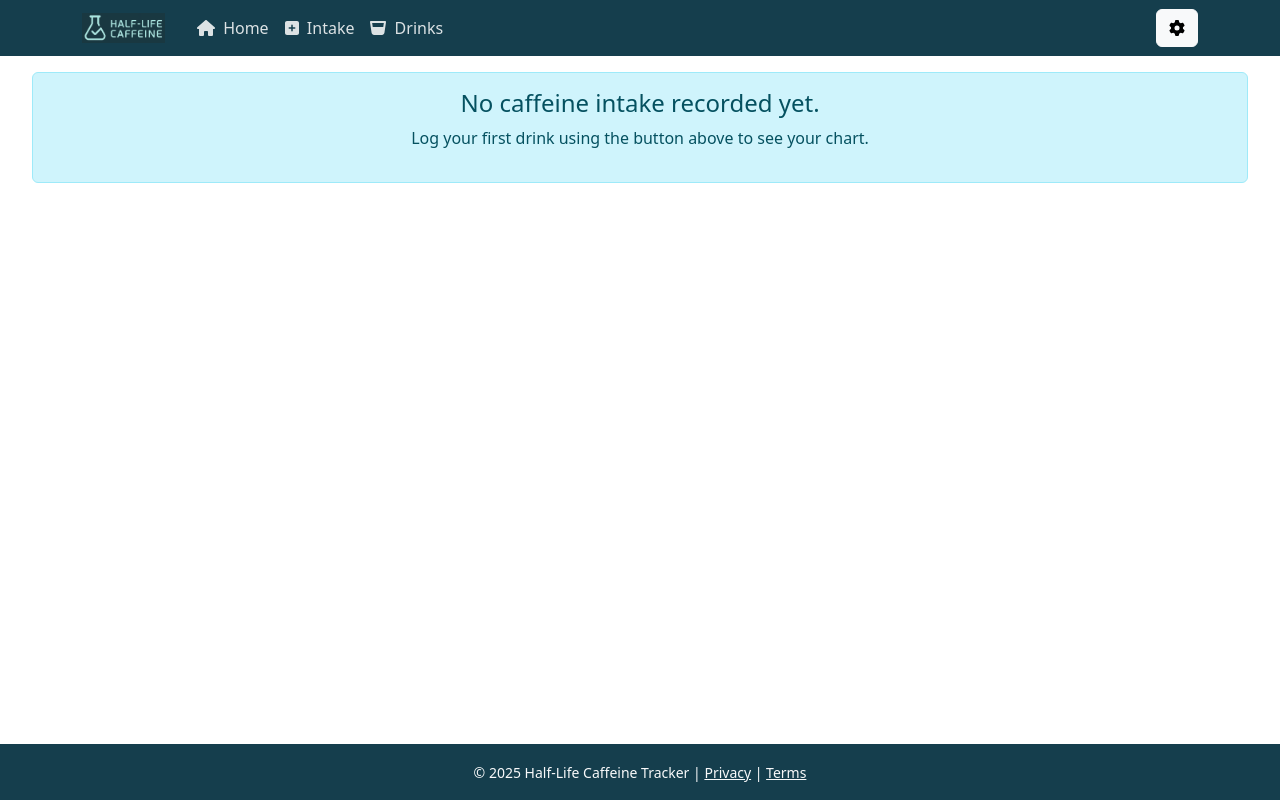
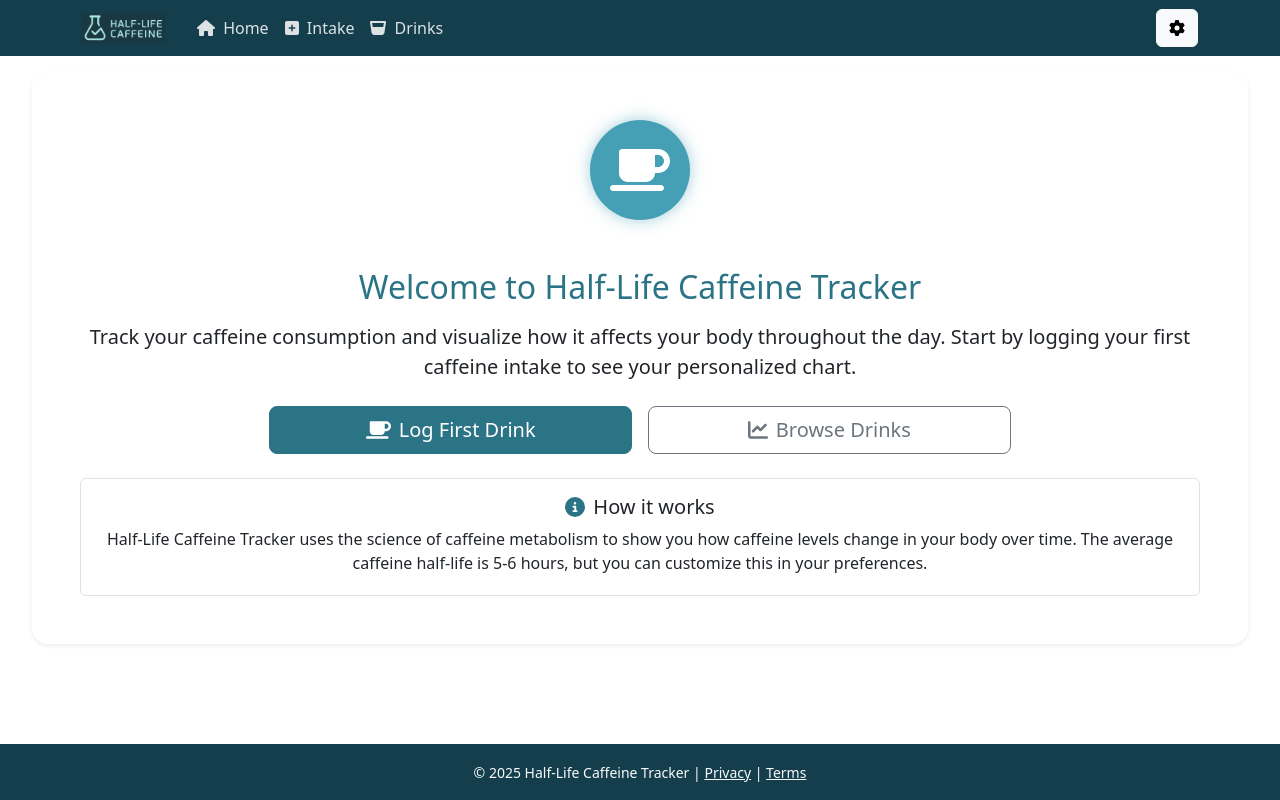
Before and after one commit to halflifecaffeine/halflifecaffeine.github.io, a React (Vite) app in the folder src/app/: page / in a window 1280 px wide. Built offline with nearby package versions, Linux system fonts and the light colour scheme.

Commit message:
UI improvements.

```diff
--- a/src/app/src/App.css
+++ b/src/app/src/App.css
@@ -1,12 +1,26 @@
 /* Brand Colors */
 :root {
-  --brand-primary: #153e4d;
-  --brand-secondary: #2a7486;
-  --brand-accent: #4fb286;
-  --brand-light: #eaf0e4;
+  /* Updated harmonized brand colors - blue-teal based */
+  --brand-primary: #153e4d;     /* Dark blue-teal for header/footer */
+  --brand-secondary: #2a7486;    /* Medium blue-teal for buttons/links */
+  --brand-accent: #45a0b5;      /* Bright blue-teal accent */
+  --brand-light: #e8f0f3;       /* Light blue-teal tinted gray */
   --header-height: 56px;
   --footer-height: 56px;
   --app-padding: 1rem;
+
+  /* Updated dark mode custom colors with blue-teal undertones */
+  --dark-mode-bg: #0a1d24;
+  --dark-mode-card-bg: #1b323b;
+  --dark-mode-container-bg: #1a2e36;
+  --dark-mode-border: #2a3f47;
+  --dark-mode-text: #e9f0f2;
+  --dark-mode-secondary-text: #a7b8be;
+  --dark-mode-table-header: #1d353e;
+
+  /* Updated welcome jumbotron styles */
+  --welcome-icon-shadow: 0 0 15px rgba(69, 160, 181, 0.5);
+  --welcome-card-border: rgba(69, 160, 181, 0.2);
 }
 
 /* Bootstrap Overrides */
@@ -30,8 +44,8 @@
 }
 
 .btn-primary:hover, .btn-primary:focus, .btn-primary:active {
-  background-color: #236b7c !important;
-  border-color: #1d6273 !important;
+  background-color: #236577 !important;
+  border-color: #1d5563 !important;
 }
 
 .bg-primary {
@@ -53,7 +67,7 @@ a {
 }
 
 a:hover, a:focus {
-  color: #236b7c;
+  color: #236577;
 }
 
 /* App Layout - Sticky Header & Footer */
@@ -119,6 +133,69 @@ footer.app-footer {
   min-height: 100vh;
 }
 
+/* Dark Mode specific styling */
+[data-bs-theme="dark"] {
+  --bs-body-bg: var(--dark-mode-bg);
+  --bs-body-color: var(--dark-mode-text);
+  --bs-tertiary-bg: var(--dark-mode-card-bg);
+  --bs-secondary-bg: var(--dark-mode-container-bg);
+  --bs-border-color: var(--dark-mode-border);
+  color-scheme: dark;
+}
+
+/* Fix background elements in dark mode */
+[data-bs-theme="dark"] .bg-light {
+  background-color: var(--dark-mode-card-bg) !important;
+  color: var(--dark-mode-text);
+}
+
+/* Fix text colors in dark mode */
+[data-bs-theme="dark"] .text-muted {
+  color: var(--dark-mode-secondary-text) !important;
+}
+
+/* Fix table header in dark mode */
+[data-bs-theme="dark"] .table thead th {
+  background-color: var(--dark-mode-table-header);
+  color: var(--dark-mode-text);
+  border-color: var(--dark-mode-border);
+}
+
+/* Fix chart text color and background */
+[data-bs-theme="dark"] .recharts-text {
+  fill: var(--dark-mode-text);
+}
+
+[data-bs-theme="dark"] .recharts-default-tooltip {
+  background-color: var(--dark-mode-card-bg) !important;
+  border-color: var(--dark-mode-border) !important;
+}
+
+[data-bs-theme="dark"] .recharts-tooltip-item-name,
+[data-bs-theme="dark"] .recharts-tooltip-item-value {
+  color: var(--dark-mode-text) !important;
+}
+
+/* Fix card headers in dark mode */
+[data-bs-theme="dark"] .card-header {
+  background-color: var(--dark-mode-table-header);
+  border-color: var(--dark-mode-border);
+}
+
+/* Fix donut chart in dark mode */
+[data-bs-theme="dark"] .current-caffeine-donut text {
+  fill: var(--dark-mode-text) !important;
+}
+
+[data-bs-theme="dark"] .current-caffeine-donut .donut-center-text {
+  fill: var(--dark-mode-text) !important;
+}
+
+/* Fix Caffeine Levels header in dark mode */
+[data-bs-theme="dark"] .caffeine-dashboard h3 {
+  color: var(--dark-mode-text);
+}
+
 /* Theme variations can be added here if needed */
 .theme-dark .app-header, .theme-dark footer.app-footer {
   background-color: #0f2b36 !important;
@@ -154,3 +231,54 @@ footer.app-footer {
     height: -webkit-fill-available;
   }
 }
+
+/* Welcome Jumbotron styling */
+.welcome-jumbotron {
+  border-radius: 1rem;
+  transition: all 0.3s ease;
+}
+
+.welcome-icon-container {
+  display: flex;
+  justify-content: center;
+  align-items: center;
+}
+
+.welcome-jumbotron .welcome-icon {
+  display: flex;
+  align-items: center;
+  justify-content: center;
+  width: 100px;
+  height: 100px;
+  border-radius: 50%;
+  background-color: var(--brand-accent);
+  box-shadow: var(--welcome-icon-shadow);
+  margin-bottom: 1.5rem;
+}
+
+.welcome-jumbotron .welcome-icon .coffee-icon {
+  font-size: 48px;
+  color: white;
+}
+
+.welcome-jumbotron .welcome-title {
+  color: var(--brand-secondary);
+  margin-bottom: 1rem;
+}
+
+.welcome-jumbotron .info-section {
+  border-left: 4px solid var(--brand-accent);
+}
+
+/* Dark mode styling for the welcome jumbotron */
+[data-bs-theme="dark"] .welcome-jumbotron .welcome-icon {
+  background: linear-gradient(45deg, var(--brand-secondary), var(--brand-accent));
+}
+
+[data-bs-theme="dark"] .welcome-jumbotron .info-section {
+  background-color: var(--dark-mode-card-bg) !important;
+}
+
+[data-bs-theme="dark"] .welcome-jumbotron .welcome-title {
+  color: var(--brand-accent);
+}
--- a/src/app/src/components/CurrentCaffeineDonut.tsx
+++ b/src/app/src/components/CurrentCaffeineDonut.tsx
@@ -72,7 +72,7 @@ const CustomTooltip = ({ active, payload }: any) => {
     const data = payload[0].payload;
 
     return (
-      <div className="custom-tooltip p-2 bg-light border rounded shadow">
+      <div className="custom-tooltip p-2 border rounded shadow">
         <p className="mb-1"><strong>{data.name}</strong></p>
         <p className="mb-0">Range: {data.range}</p>
         {data.description && (
--- a/src/app/src/components/DrinkLookup.tsx
+++ b/src/app/src/components/DrinkLookup.tsx
@@ -488,7 +488,7 @@ const DrinkLookup: React.FC<DrinkLookupProps> = ({
         </Modal.Footer>
       </Modal>
 
-      <div className="mt-4 p-3 bg-light rounded">
+      <div className="mt-4 p-3 border rounded">
         <h5>About Drink Caffeine Content</h5>
         <p>
           The information in this database is sourced from manufacturer reports and
--- a/src/app/src/components/IntakeLogTable.tsx
+++ b/src/app/src/components/IntakeLogTable.tsx
@@ -33,7 +33,7 @@ const IntakeLogTable: React.FC<IntakeLogTableProps> = ({
 
   if (intakes.length === 0) {
     return (
-      <div className="text-center p-5 bg-light rounded">
+      <div className="text-center p-5 border rounded">
         <p className="text-muted mb-0">No caffeine intake recorded yet.</p>
       </div>
     );
@@ -47,7 +47,7 @@ const IntakeLogTable: React.FC<IntakeLogTableProps> = ({
   return (
     <div className="table-responsive">
       <Table striped hover className="align-middle">
-        <thead className="table-light">
+        <thead>
           <tr>
             <th>Date & Time</th>
             <th>Drink</th>
--- /dev/null
+++ b/src/app/src/components/IntakeWelcome.tsx
@@ -0,0 +1,45 @@
+import React from 'react';
+import { Card, Button } from 'react-bootstrap';
+import { FontAwesomeIcon } from '@fortawesome/react-fontawesome';
+import { faCoffee, faPlus, faMugHot } from '@fortawesome/free-solid-svg-icons';
+
+interface IntakeWelcomeProps {
+  onAddClick: () => void;
+}
+
+/**
+ * Welcome component to display when no intake data is present
+ * Provides explanation and a prominent Call To Action button
+ */
+const IntakeWelcome: React.FC<IntakeWelcomeProps> = ({ onAddClick }) => {
+  return (
+    <Card className="border-0 shadow my-4 welcome-intake">
+      <Card.Body className="text-center py-5 px-4">
+        <div className="welcome-icon-container mb-4">
+          <div className="welcome-icon">
+            <FontAwesomeIcon icon={faMugHot} className="coffee-icon" />
+          </div>
+        </div>
+
+        <h3 className="welcome-title mb-3">No Caffeine Intake Yet</h3>
+
+        <Card.Text className="mb-4">
+          Track your caffeine consumption by logging your drinks.
+          Your intake history will appear here and be used to calculate your caffeine levels over time.
+        </Card.Text>
+
+        <Button
+          variant="primary"
+          size="lg"
+          className="px-4 py-2"
+          onClick={onAddClick}
+        >
+          <FontAwesomeIcon icon={faPlus} className="me-2" />
+          Add Intake
+        </Button>
+      </Card.Body>
+    </Card>
+  );
+};
+
+export default IntakeWelcome;
--- /dev/null
+++ b/src/app/src/components/WelcomeJumbotron.tsx
@@ -0,0 +1,73 @@
+import React from 'react';
+import { Link } from 'react-router-dom';
+import { Card, Button, Row, Col } from 'react-bootstrap';
+import { FontAwesomeIcon } from '@fortawesome/react-fontawesome';
+import { faCoffee, faChartLine, faInfoCircle } from '@fortawesome/free-solid-svg-icons';
+
+/**
+ * A welcome component that appears when users have no caffeine intake data
+ * Provides a friendly introduction and quick action buttons
+ */
+export const WelcomeJumbotron: React.FC = () => {
+  return (
+    <Card className="border-0 shadow-sm welcome-jumbotron">
+      <Card.Body className="text-center p-md-5 p-4">
+        <div className="welcome-icon-container mb-4">
+          <div className="welcome-icon">
+            <FontAwesomeIcon icon={faCoffee} className="coffee-icon" />
+          </div>
+        </div>
+
+        <h2 className="welcome-title mb-3">Welcome to Half-Life Caffeine Tracker</h2>
+
+        <Card.Text className="lead mb-4">
+          Track your caffeine consumption and visualize how it affects your body throughout the day.
+          Start by logging your first caffeine intake to see your personalized chart.
+        </Card.Text>
+
+        <Row className="justify-content-center mb-4 g-3">
+          <Col md={4} sm={6}>
+            <Button
+              as={Link}
+              to="/intake"
+              variant="primary"
+              size="lg"
+              className="w-100"
+              aria-label="Log your first caffeine intake"
+            >
+              <FontAwesomeIcon icon={faCoffee} className="me-2" />
+              Log First Drink
+            </Button>
+          </Col>
+          <Col md={4} sm={6}>
+            <Button
+              as={Link}
+              to="/drinks"
+              variant="outline-secondary"
+              size="lg"
+              className="w-100"
+              aria-label="Browse caffeine drinks database"
+            >
+              <FontAwesomeIcon icon={faChartLine} className="me-2" />
+              Browse Drinks
+            </Button>
+          </Col>
+        </Row>
+
+        <div className="info-section p-3 border rounded mt-4">
+          <h5>
+            <FontAwesomeIcon icon={faInfoCircle} className="me-2 text-primary" />
+            How it works
+          </h5>
+          <p className="mb-1">
+            Half-Life Caffeine Tracker uses the science of caffeine metabolism to show you how caffeine
+            levels change in your body over time. The average caffeine half-life is 5-6 hours,
+            but you can customize this in your preferences.
+          </p>
+        </div>
+      </Card.Body>
+    </Card>
+  );
+};
+
+export default WelcomeJumbotron;
--- a/src/app/src/pages/drinks/DrinksPage.tsx
+++ b/src/app/src/pages/drinks/DrinksPage.tsx
@@ -4,13 +4,15 @@ import { useAppContext } from '../../contexts/AppContext';
 import DrinkLookup from '../../components/DrinkLookup';
 import { Drink } from '../../types'; // Import Drink type
 import drinksData from '../../data/drinks.json'; // Import default drinks data
+import { faGlassWhiskey } from '@fortawesome/free-solid-svg-icons';
+import { FontAwesomeIcon } from '@fortawesome/react-fontawesome';
 
 const DrinksPage: React.FC = () => {
   const { state, addCustomDrink, updateCustomDrink } = useAppContext();
 
   return (
     <Container className="mt-4">
-      <h1>Manage Drinks Database</h1>
+      <h1><FontAwesomeIcon icon={faGlassWhiskey} className="me-2" />Manage Drinks Database</h1>
       <p className="text-muted">
         View the default drink database or add, edit, and remove your own custom drinks.
         Custom drinks are stored locally in your browser.
@@ -22,7 +24,7 @@ const DrinksPage: React.FC = () => {
           onAddCustomDrink={addCustomDrink} // Pass context action
           onUpdateCustomDrink={updateCustomDrink} // Pass context action
         />
-        <div className="mt-4 p-3 bg-light rounded">
+        <div className="mt-4 p-3 border rounded">
           <h5>Errors and Corrections</h5>
           <p>
             If you find information above to be incorrect, please <a href="https://github.com/halflifecaffeine/halflifecaffeine.github.io/issues" target="_blank">submit an issue on GitHub</a> and include any links or relevant information that you have.
--- a/src/app/src/pages/home/HomePage.tsx
+++ b/src/app/src/pages/home/HomePage.tsx
@@ -1,8 +1,8 @@
 import React, { useState, useEffect } from 'react';
-import { Link } from 'react-router-dom';
-import { Container, Row, Col, Card, Button, Alert } from 'react-bootstrap';
+import { Container, Row, Col, Card } from 'react-bootstrap';
 import { useAppContext } from '../../contexts/AppContext';
 import CaffeineChart from '../../components/CaffeineChart';
+import WelcomeJumbotron from '../../components/WelcomeJumbotron';
 import { computeLevels, CaffeineEvent } from '../../engine/caffeineCalculator';
 
 const HomePage: React.FC = () => {
@@ -35,39 +35,12 @@ const HomePage: React.FC = () => {
 
   return (
     <Container fluid className="px-3">
-      {/* Welcome Section - Commented for now but kept for reference */}
-      {/* <Row className="justify-content-md-center mb-4">
-        <Col md={10} lg={8}>
-          <Card className="text-center">
-            <Card.Header as="h2">Welcome Back!</Card.Header>
-            <Card.Body>
-              <Card.Title>Your Caffeine Dashboard</Card.Title>
-              <Card.Text>
-                View your current estimated caffeine levels and log new intake.
-              </Card.Text>
-              <Row className="mt-3">
-                <Col sm={6}>
-                  <Button as={Link} to="/intake" variant="primary" className="w-100 mb-2">
-                    Log New Intake
-                  </Button>
-                </Col>
-                <Col sm={6}>
-                  <Button as={Link} to="/drinks" variant="secondary" className="w-100 mb-2">
-                    Manage Drinks
-                  </Button>
-                </Col>
-              </Row>
-            </Card.Body>
-          </Card>
-        </Col>
-      </Row> */}
-
-      {/* Caffeine Chart Section - Full width with proper card styling */}
+      {/* Caffeine Chart Section or Welcome Jumbotron */}
       <Row>
         <Col>
           {state.caffeineIntakes.length > 0 ? (
             <Card className="border-0 shadow-sm">
-              <Card.Header className="bg-white border-bottom">
+              <Card.Header className="border-bottom">
                 <h3 className="mb-0">Caffeine Levels</h3>
               </Card.Header>
               <Card.Body className="p-0 p-md-3">
@@ -81,16 +54,10 @@ const HomePage: React.FC = () => {
               </Card.Body>
             </Card>
           ) : (
-            <Alert variant="info" className="text-center">
-              <h4>No caffeine intake recorded yet.</h4>
-              <p>Log your first drink using the button above to see your chart.</p>
-            </Alert>
+            <WelcomeJumbotron />
           )}
         </Col>
       </Row>
-
-      {/* Maybe add a small summary of recent intake or link to full log later */}
-
     </Container>
   );
 };
--- a/src/app/src/pages/intake/IntakePage.tsx
+++ b/src/app/src/pages/intake/IntakePage.tsx
@@ -1,10 +1,11 @@
 import React, { useState } from 'react';
 import { Container, Button } from 'react-bootstrap';
 import { FontAwesomeIcon } from '@fortawesome/react-fontawesome';
-import { faPlus, faPencilAlt, faTrash } from '@fortawesome/free-solid-svg-icons';
+import { faPlus, faPencilAlt, faTrash, faPlusSquare } from '@fortawesome/free-solid-svg-icons';
 import { useAppContext } from '../../contexts/AppContext';
 import IntakeForm from '../../components/IntakeForm';
 import IntakeLogTable from '../../components/IntakeLogTable';
+import IntakeWelcome from '../../components/IntakeWelcome';
 import SlideoutPanel from '../../components/layout/SlideoutPanel';
 import DeleteConfirmation from '../../components/DeleteConfirmation';
 import { CaffeineIntake, Drink } from '../../types';
@@ -87,10 +88,13 @@ const IntakePage: React.FC = () => {
     </div>
   );
 
+  // Check if there's any intake data
+  const hasIntakeData = state.caffeineIntakes.length > 0;
+
   return (
     <Container className="py-4">
       <div className="d-flex justify-content-between align-items-center mb-4">
-        <h1>Caffeine Intake</h1>
+        <h1><FontAwesomeIcon icon={faPlusSquare} className="me-2" />Caffeine Intake</h1>
         <Button
           variant="primary"
           onClick={() => setShowAddPanel(true)}
@@ -101,12 +105,16 @@ const IntakePage: React.FC = () => {
         </Button>
       </div>
 
-      {/* Main content - Intake records table */}
-      <IntakeLogTable
-        intakes={state.caffeineIntakes}
-        onEditIntake={handleEditClick}
-        onDeleteIntake={handleDeleteClick}
-      />
+      {/* Show welcome component if no data, otherwise show intake table */}
+      {hasIntakeData ? (
+        <IntakeLogTable
+          intakes={state.caffeineIntakes}
+          onEditIntake={handleEditClick}
+          onDeleteIntake={handleDeleteClick}
+        />
+      ) : (
+        <IntakeWelcome onAddClick={() => setShowAddPanel(true)} />
+      )}
 
       {/* Add intake slideout panel */}
       <SlideoutPanel
```
